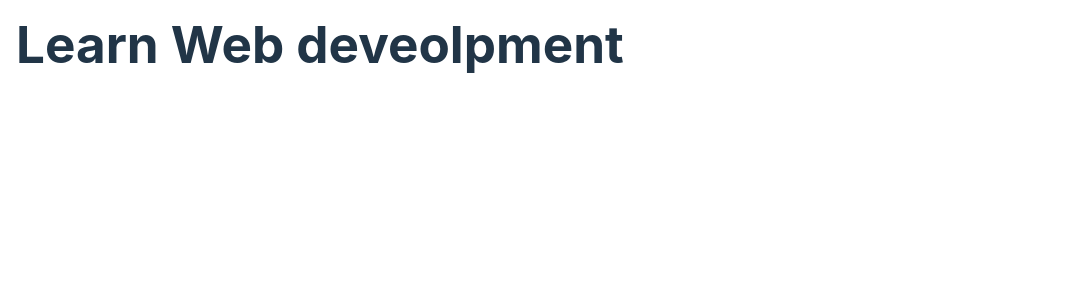
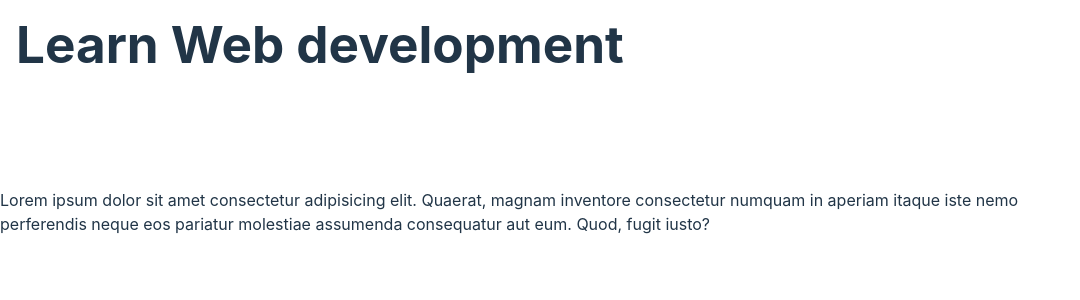
Before and after one commit to Lorenzo-Ruben-Rampa/react-use-state, a React (Vite) app: page / in a window 1280 px wide. Shown: the top 300 px of the page, without its empty margins (0-1080 px from the left). Built offline with nearby package versions, Linux system fonts and the light colour scheme.

Commit message:
corretto errore doppione main.jsx

```diff
--- a/src/App.jsx
+++ b/src/App.jsx
@@ -41,7 +41,7 @@ function App() {
   return (
     <>
       < Header />
-      <Main />
+      < Main />
     </>
   )
 }
--- a/src/components/Header.jsx
+++ b/src/components/Header.jsx
@@ -3,7 +3,7 @@ export default function Header() {
 
     return (
         <header>
-            <h1>Learn Web deveolpment</h1>
+            <h1>Learn Web development</h1>
         </header>
     );
 }
--- a/src/components/Main.jsx
+++ b/src/components/Main.jsx
@@ -1,7 +1,9 @@
 export default function Main() {
     return (
         <main>
-
+            <div className="container">
+                <p>Lorem ipsum dolor sit amet consectetur adipisicing elit. Quaerat, magnam inventore consectetur numquam in aperiam itaque iste nemo perferendis neque eos pariatur molestiae assumenda consequatur aut eum. Quod, fugit iusto?</p>
+            </div>
         </main>
     );
 }
```
Also changed, not shown: src/components/products/Main.jsx (deleted, +0 -10 lines).
